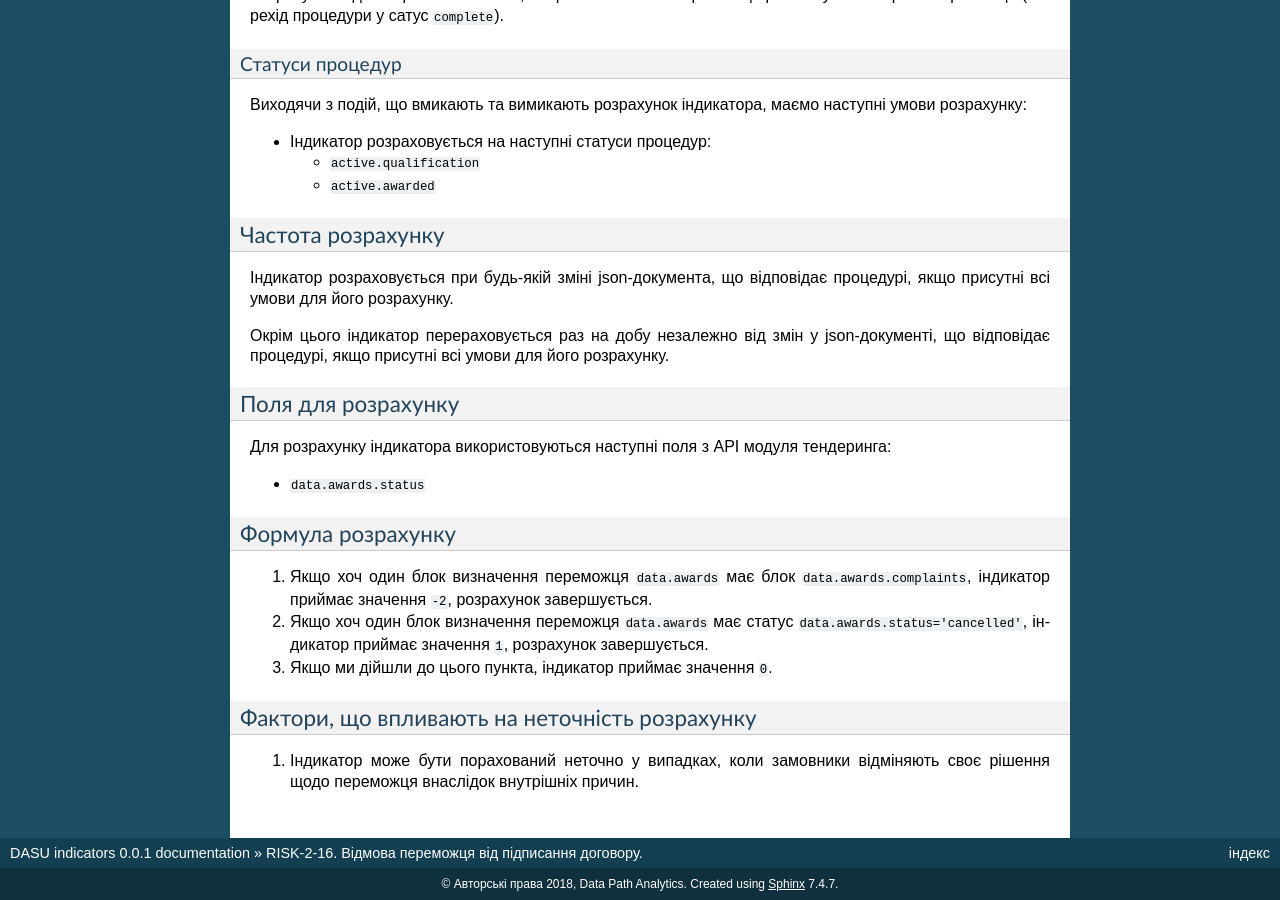
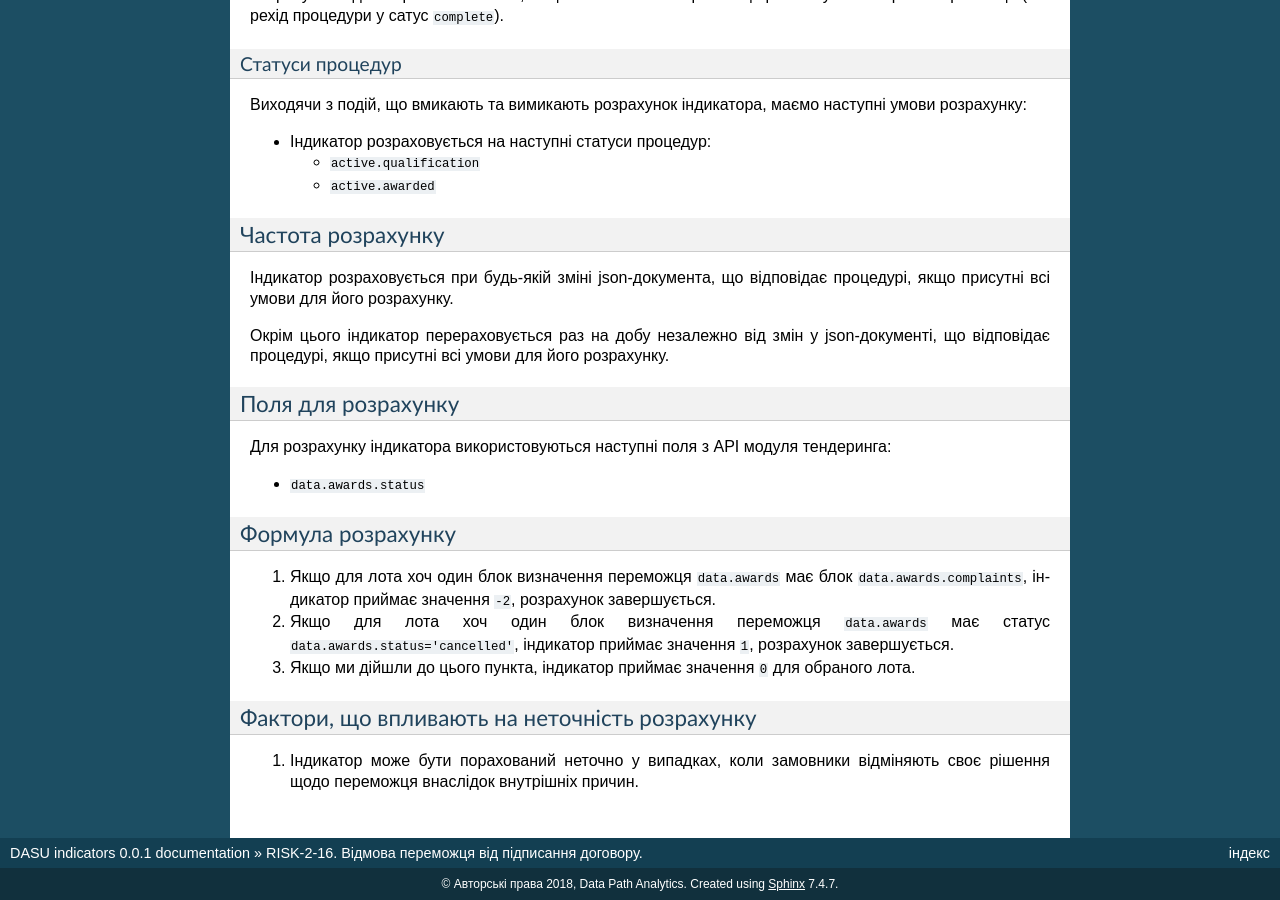
Before and after one commit to dbolshev/indicators-docs, a Sphinx documentation site: the page built from docs/RISK-2-16.rst, in a window 1280 px wide and 900 px high, scrolled down 1273 px. Built offline with Sphinx 7.4.7, drawn with Linux system fonts in a browser that asks for light colours; pages that are not in the unit, such as notebooks, are missing from menus.

Commit message:
Update RISK-2-16.rst

```diff
--- a/docs/RISK-2-16.rst
+++ b/docs/RISK-2-16.rst
@@ -98,11 +98,11 @@ RISK-2-16. Відмова переможця від підписання дог
 Формула розрахунку
 ==================
 
-1. Якщо хоч один блок визначення переможця ``data.awards`` має блок ``data.awards.complaints``, індикатор приймає значення ``-2``, розрахунок завершується.
+1. Якщо для лота хоч один блок визначення переможця ``data.awards`` має блок ``data.awards.complaints``, індикатор приймає значення ``-2``, розрахунок завершується.
 
-2. Якщо хоч один блок визначення переможця ``data.awards`` має статус ``data.awards.status='cancelled'``, індикатор приймає значення ``1``, розрахунок завершується.
+2. Якщо для лота хоч один блок визначення переможця ``data.awards`` має статус ``data.awards.status='cancelled'``, індикатор приймає значення ``1``, розрахунок завершується.
 
-3. Якщо ми дійшли до цього пункта, індикатор приймає значення ``0``.
+3. Якщо ми дійшли до цього пункта, індикатор приймає значення ``0`` для обраного лота.
 
 Фактори, що впливають на неточність розрахунку
 ==============================================
```
